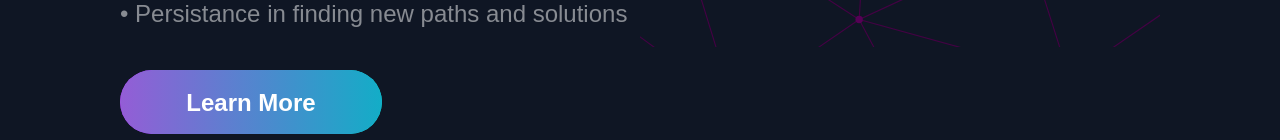
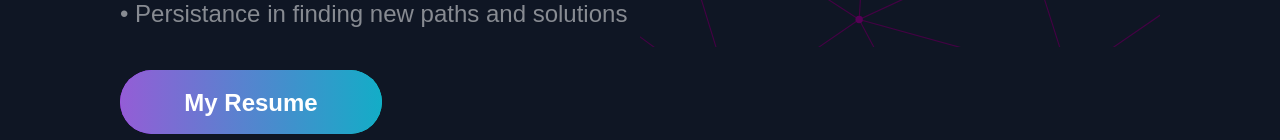
Before and after one commit to DracoCoder/My-Portfolio, a Next.js app: page / in a window 1280 px wide. Shown: the part 660-800 px from the top of the page. Built offline with nearby package versions, Linux system fonts and the light colour scheme.

Commit message:
Reusme and socials now opens in new tab

```diff
--- a/src/components/Footer/Footer.js
+++ b/src/components/Footer/Footer.js
@@ -12,14 +12,14 @@ const Footer = () => {
 
         <LinkColumn>
           <LinkTitle>Phone</LinkTitle>
-          <LinkItem href='tel:+919834751723'>
+          <LinkItem target="_blank" rel="noopener noreferrer" href='tel:+919834751723'>
             +919834751723
           </LinkItem>
         </LinkColumn>
 
         <LinkColumn>
           <LinkTitle>E-mail</LinkTitle>
-          <LinkItem href='mail:gauravbhandarkar94@gmail.com'>
+          <LinkItem target="_blank" rel="noopener noreferrer" href='mailto:gauravbhandarkar94@gmail.com'>
             gauravbhandarkar94@gmail.com
           </LinkItem>
         </LinkColumn>
@@ -32,16 +32,16 @@ const Footer = () => {
         </CompanyContainer>
       </SocialIconsContainer>
       <SocialContainer>
-        <SocialIcons href='https://github.com/DracoCoder'>
+        <SocialIcons target="_blank" rel="noopener noreferrer" href='https://github.com/DracoCoder'>
           <AiFillGithub size='3rem' />
         </SocialIcons>
-        <SocialIcons href='https://www.linkedin.com/in/gaurav-bhandarkar-658189208/'>
+        <SocialIcons target="_blank" rel="noopener noreferrer" href='https://www.linkedin.com/in/gaurav-bhandarkar-658189208/'>
           <AiFillLinkedin size='3rem' />
         </SocialIcons>
-        <SocialIcons href='https://leetcode.com/GauravCodes/'>
+        <SocialIcons target="_blank" rel="noopener noreferrer" href='https://leetcode.com/GauravCodes/'>
           <SiLeetcode size='3rem' />
         </SocialIcons>
-        <SocialIcons href='https://www.instagram.com/gauravb_07/'>
+        <SocialIcons target="_blank" rel="noopener noreferrer" href='https://www.instagram.com/gauravb_07/'>
           <AiFillInstagram size='3rem' />
         </SocialIcons>
       </SocialContainer>
--- a/src/components/Hero/Hero.js
+++ b/src/components/Hero/Hero.js
@@ -2,7 +2,7 @@ import React from 'react';
 
 import { Section, SectionSubTitle, SectionText, SectionTitle } from '../../styles/GlobalComponents';
 import Button from '../../styles/GlobalComponents/Button';
-import { LeftSection } from './HeroStyles';
+import { LeftSection, LinkItem } from './HeroStyles';
 
 const Hero = () => (
   <Section row nopadding>
@@ -22,9 +22,11 @@ const Hero = () => (
         • Innovative mind and Self Motivation <br />
         • Persistance in finding new paths and solutions <br />
       </SectionText>
-      <Button onClick={() => window.location = '/docs/Resume.pdf'}>
-        Learn More
-      </Button>
+      <LinkItem target="_blank" rel="noopener noreferrer" href='/docs/Resume.pdf'>
+        <Button >
+          My Resume
+        </Button>
+      </LinkItem>
     </LeftSection>
 
   </Section>
--- a/src/components/Hero/HeroStyles.js
+++ b/src/components/Hero/HeroStyles.js
@@ -17,3 +17,30 @@ export const LeftSection = styled.div`
     margin: 0 auto;
   }
 `;
+
+export const LinkItem = styled.a`
+	font-size: 18px;
+	line-height: 30px;
+	color: rgba(255, 255, 255, 0.75);
+	margin-bottom: 16px;
+	transition: .3s ease;
+	position: relative;
+
+	&:hover {
+		color: #fff;
+	}
+
+	@media ${props => props.theme.breakpoints.md} {
+		font-size: 16px;
+		line-height: 28px;
+		display: flex;
+	}
+
+	@media ${props => props.theme.breakpoints.sm} {
+		font-size: 8px;
+		line-height: 14px;
+		margin-bottom: 8px;
+		display: flex;
+		align-items: center;
+	}
+`
```
